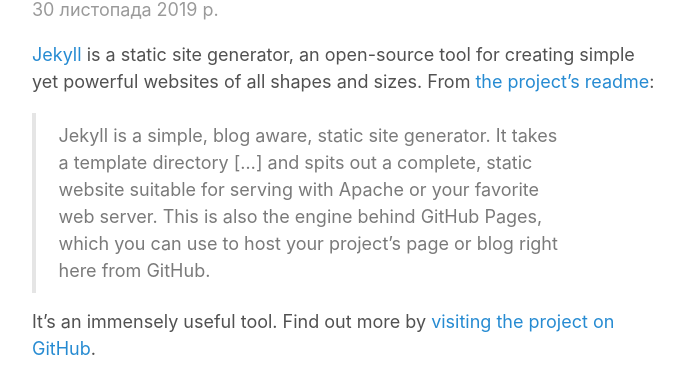
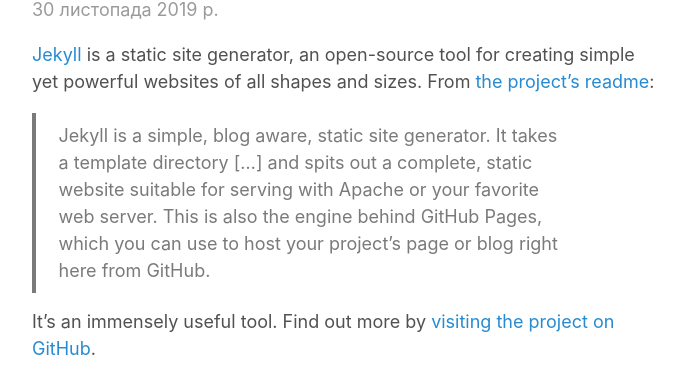
Before and after one commit to pnmrnko/pnmrnko.github.io, a Jekyll site: the page built from index.html, in a window 1280 px wide. Shown: the part 167-549 px from the top of the page, without its empty margins (293-986 px from the left). Built offline with Jekyll 4.4.1, drawn with Linux system fonts in a browser that asks for light colours; the list of posts is cut into pages by our own code.

Commit message:
update colors

```diff
--- a/_sass/_type.scss
+++ b/_sass/_type.scss
@@ -136,11 +136,26 @@ abbr {
 
 /* Дійшов сюди */
 
+/* Light mode */
+@media (prefers-color-scheme: light) {
+  blockquote {
+    color: #7a7a7a;
+    border-left: #e5e5e5;
+  }
+}
+
+/* Dark mode */
+@media (prefers-color-scheme: dark) {
+  blockquote {
+    color: rgb( 137, 136, 135      );
+    border-left: rgb( 240, 106,  33      );
+  }
+}
+
 blockquote {
   padding: .5rem 1rem;
   margin: .8rem 0;
-  color: #7a7a7a;
-  border-left: .25rem solid #e5e5e5;
+  border-left: .25rem solid;
 
   p:last-child {
     margin-bottom: 0;
```
